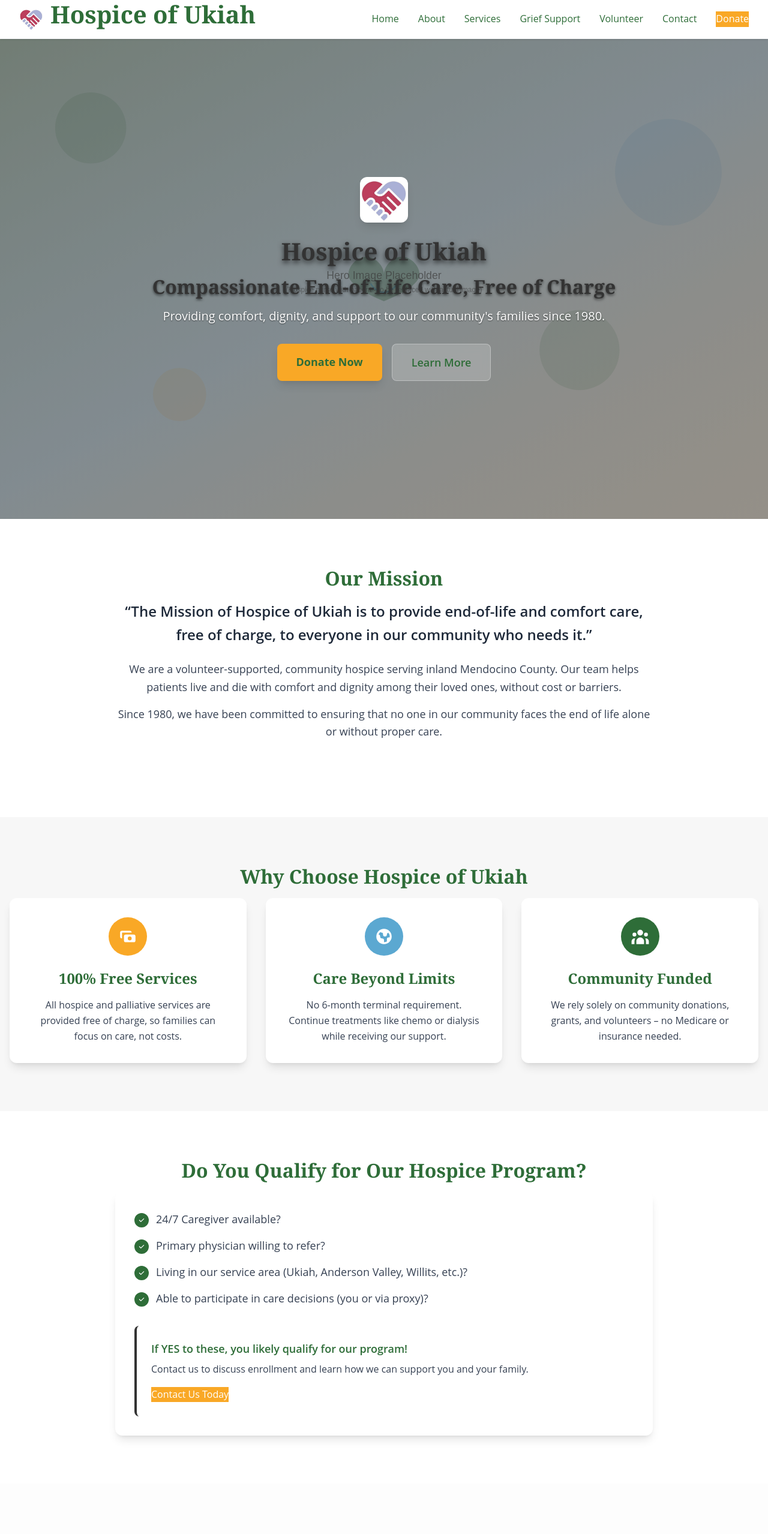
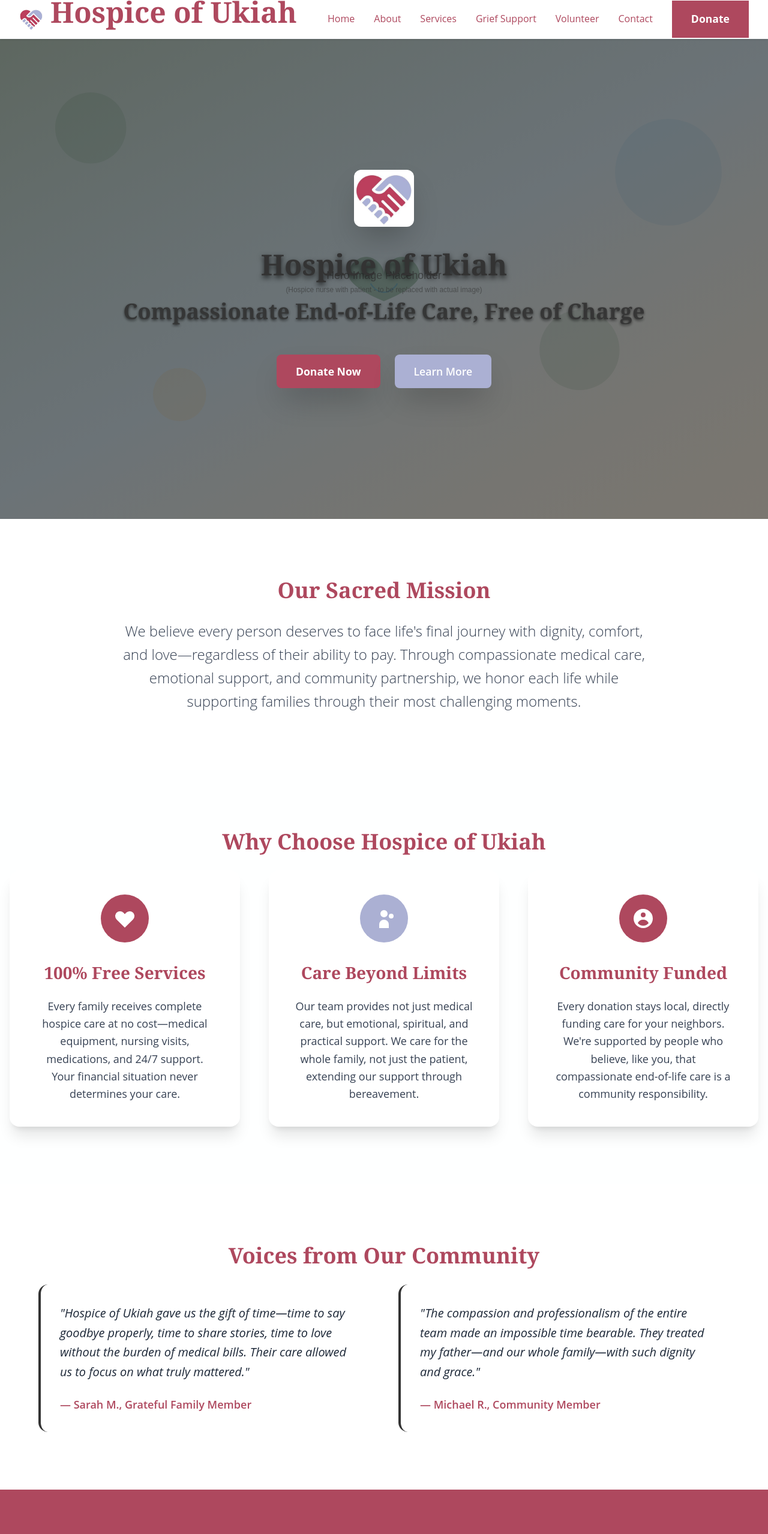
Before and after one commit to samuelmholley1/hospiceofukiah.org, a Next.js app: page / in a window 1280 px wide. Shown: the top 2557 px of the page at 60% size. Built offline with nearby package versions, Linux system fonts and the light colour scheme.

Commit message:
homepage update

```diff
--- a/src/app/globals.css
+++ b/src/app/globals.css
@@ -1,12 +1,12 @@
 @import "tailwindcss";
-@import url('https://fonts.googleapis.com/css2?family=Open+Sans:ital,wght@0,300..800;1,300..800&family=Playfair+Display:ital,wght@0,400..900;1,400..900&display=swap');
+@import url('https://fonts.googleapis.com/css2?family=Open+Sans:ital,wght@0,300..800;1,300..800&family=Merriweather:ital,wght@0,300;0,400;0,700;0,900;1,300;1,400;1,700;1,900&display=swap');
 
 :root {
-  /* Hospice of Ukiah Color Palette */
-  --primary: #2E6D38;      /* Forest Green */
-  --secondary: #5BA8D1;    /* Teal Blue */
-  --accent: #F9A826;       /* Goldenrod */
-  --neutral-bg: #F7F7F7;   /* Light neutral background */
+  /* Hospice of Ukiah Official Color Palette */
+  --primary: #ae485e;      /* Maroon Rose */
+  --secondary: #abb0d3;    /* Lavender */
+  --accent: #ae485e;       /* Using primary for accent */
+  --neutral-bg: #feffff;   /* Off-white neutral background */
   --text: #333333;         /* Charcoal text */
   --white: #ffffff;
 }
@@ -16,7 +16,7 @@ body {
   color: var(--text);
   font-family: 'Open Sans', system-ui, -apple-system, BlinkMacSystemFont, 'Segoe UI', Roboto, sans-serif;
   font-size: 16px;
-  line-height: 1.6;
+  line-height: 1.7;
   margin: 0;
   padding: 0;
 }
@@ -44,46 +44,58 @@ button {
 }
 
 .btn-primary {
-  background-color: var(--accent);
+  background-color: var(--primary);
   color: white;
+  font-weight: 700;
+  padding: 1rem 2rem;
+  font-size: 1.1rem;
 }
 
 .btn-primary:hover {
-  background-color: #E6971F; /* Slightly darker goldenrod */
+  background-color: #954055; /* Slightly darker maroon */
+  text-decoration: none;
 }
 
 .btn-secondary {
-  background-color: var(--primary);
+  background-color: var(--secondary);
   color: white;
+  font-weight: 600;
+  padding: 1rem 2rem;
+  font-size: 1.1rem;
 }
 
 .btn-secondary:hover {
-  background-color: #245A2D; /* Slightly darker forest green */
+  background-color: #9ba4c7; /* Slightly darker lavender */
+  text-decoration: none;
 }
 
 /* Typography */
 h1, h2, h3, h4, h5, h6 {
-  font-family: 'Playfair Display', Georgia, 'Times New Roman', serif;
+  font-family: 'Merriweather', Georgia, 'Times New Roman', serif;
   font-weight: 700;
   color: var(--text);
-  line-height: 1.2;
-  margin-bottom: 1rem;
+  line-height: 1.3;
+  margin-bottom: 1.5rem;
 }
 
 h1 {
-  font-size: 2.5rem;
+  font-size: 3rem;
+  font-weight: 900;
 }
 
 h2 {
-  font-size: 2rem;
+  font-size: 2.25rem;
+  font-weight: 700;
 }
 
 h3 {
-  font-size: 1.5rem;
+  font-size: 1.75rem;
+  font-weight: 700;
 }
 
 h4 {
-  font-size: 1.25rem;
+  font-size: 1.4rem;
+  font-weight: 600;
 }
 
 /* Utility classes */
@@ -111,19 +123,6 @@ h4 {
   background-color: var(--accent);
 }
 
-/* Text shadow utilities */
-.text-shadow-sm {
-  text-shadow: 0 1px 2px rgba(0, 0, 0, 0.5);
-}
-
-.text-shadow-md {
-  text-shadow: 0 2px 4px rgba(0, 0, 0, 0.6);
-}
-
-.text-shadow-lg {
-  text-shadow: 0 4px 8px rgba(0, 0, 0, 0.7);
-}
-
 /* Text shadow utilities for hero section */
 .text-shadow-sm {
   text-shadow: 0 1px 2px rgba(0, 0, 0, 0.5);
--- a/src/app/page.tsx
+++ b/src/app/page.tsx
@@ -4,50 +4,46 @@ export default function Home() {
   return (
     <div className="min-h-screen">
       {/* Hero Section */}
-      <section className="relative h-screen flex items-center justify-center bg-gradient-to-br from-primary/20 to-secondary/20">
-        {/* Background Image Placeholder */}
+      <section className="relative h-screen flex items-center justify-center bg-gradient-to-br from-primary/10 to-secondary/20">
+        {/* Background Image */}
         <div className="absolute inset-0 z-0">
           <Image
             src="/images/hero.svg"
-            alt="Hospice nurse with patient"
+            alt="Compassionate hospice care"
             fill
             className="object-cover"
             priority
           />
-          {/* Dark overlay for text readability */}
-          <div className="absolute inset-0 bg-black/40"></div>
+          <div className="absolute inset-0 bg-black/50"></div>
         </div>
 
         {/* Hero Content */}
         <div className="relative z-10 text-center text-white max-w-6xl mx-auto px-4">
-          <div className="flex justify-center mb-6">
+          <div className="flex justify-center mb-8">
             <Image
               src="/hospice-ukiah-icon.png"
               alt="Hospice of Ukiah"
-              width={80}
-              height={80}
-              className="rounded-xl shadow-lg"
+              width={100}
+              height={100}
+              className="rounded-xl shadow-2xl"
             />
           </div>
-          <h1 className="text-4xl md:text-6xl lg:text-7xl font-serif font-bold mb-6 text-shadow-lg">
+          <h1 className="text-5xl md:text-7xl lg:text-8xl font-serif font-black mb-8 text-shadow-lg">
             Hospice of Ukiah
           </h1>
-          <h2 className="text-2xl md:text-3xl lg:text-4xl font-light mb-4 text-shadow-md">
+          <h2 className="text-2xl md:text-4xl lg:text-5xl font-serif font-light mb-8 text-shadow-md opacity-95">
             Compassionate End-of-Life Care, Free of Charge
           </h2>
-          <p className="text-lg md:text-xl mb-8 max-w-3xl mx-auto text-shadow-sm">
-            Providing comfort, dignity, and support to our community&apos;s families since 1980.
-          </p>
-          <div className="flex flex-col sm:flex-row gap-4 justify-center">
+          <div className="flex flex-col sm:flex-row gap-6 justify-center mt-12">
             <a
               href="/donate"
-              className="bg-accent hover:bg-accent/90 text-white font-bold py-4 px-8 rounded-lg text-lg transition-all duration-200 shadow-lg hover:shadow-xl"
+              className="btn-primary text-xl px-10 py-4 rounded-lg shadow-2xl transform hover:scale-105 transition-all duration-300"
             >
               Donate Now
             </a>
             <a
-              href="#about"
-              className="bg-white/20 hover:bg-white/30 backdrop-blur-sm text-white font-semibold py-4 px-8 rounded-lg text-lg transition-all duration-200 border border-white/30"
+              href="/about"
+              className="btn-secondary text-xl px-10 py-4 rounded-lg shadow-2xl transform hover:scale-105 transition-all duration-300"
             >
               Learn More
             </a>
@@ -55,189 +51,134 @@ export default function Home() {
         </div>
       </section>
 
-      {/* Mission Statement/About Section */}
-      <section id="about" className="py-20 px-4 bg-white">
-        <div className="max-w-6xl mx-auto text-center">
-          <div className="mb-12">
-            <h2 className="text-3xl md:text-4xl font-serif font-bold text-primary mb-6">
-              Our Mission
-            </h2>
-            <p className="text-xl md:text-2xl font-semibold text-gray-800 mb-6 max-w-4xl mx-auto leading-relaxed">
-              &ldquo;The Mission of Hospice of Ukiah is to provide end-of-life and comfort care,
-              free of charge, to everyone in our community who needs it.&rdquo;
-            </p>
-            <div className="max-w-4xl mx-auto text-lg text-gray-700 leading-relaxed space-y-4">
-              <p>
-                We are a volunteer-supported, community hospice serving inland Mendocino County.
-                Our team helps patients live and die with comfort and dignity among their loved ones,
-                without cost or barriers.
+      {/* Mission Statement */}
+      <section className="py-24 px-4 bg-white">
+        <div className="max-w-5xl mx-auto text-center">
+          <h2 className="text-4xl md:text-5xl font-serif font-bold text-primary mb-8">
+            Our Sacred Mission
+          </h2>
+          <p className="text-xl md:text-2xl text-gray-700 leading-relaxed font-light max-w-4xl mx-auto">
+            We believe every person deserves to face life's final journey with dignity, comfort,
+            and love—regardless of their ability to pay. Through compassionate medical care,
+            emotional support, and community partnership, we honor each life while supporting
+            families through their most challenging moments.
+          </p>
+        </div>
+      </section>
+
+      {/* Why Choose Hospice of Ukiah */}
+      <section className="py-24 px-4 bg-neutral-bg">
+        <div className="max-w-7xl mx-auto">
+          <h2 className="text-4xl md:text-5xl font-serif font-bold text-primary mb-16 text-center">
+            Why Choose Hospice of Ukiah
+          </h2>
+
+          <div className="grid grid-cols-1 md:grid-cols-3 gap-12">
+            {/* 100% Free Services */}
+            <div className="bg-white rounded-2xl p-10 shadow-xl hover:shadow-2xl transition-shadow duration-300 text-center">
+              <div className="w-20 h-20 bg-primary rounded-full flex items-center justify-center mx-auto mb-8">
+                <svg className="w-10 h-10 text-white" fill="currentColor" viewBox="0 0 20 20">
+                  <path fillRule="evenodd" d="M3.172 5.172a4 4 0 015.656 0L10 6.343l1.172-1.171a4 4 0 115.656 5.656L10 17.657l-6.828-6.829a4 4 0 010-5.656z" clipRule="evenodd" />
+                </svg>
+              </div>
+              <h3 className="text-2xl md:text-3xl font-serif font-bold text-primary mb-6">
+                100% Free Services
+              </h3>
+              <p className="text-lg text-gray-700 leading-relaxed">
+                Every family receives complete hospice care at no cost—medical equipment,
+                nursing visits, medications, and 24/7 support. Your financial situation
+                never determines your care.
               </p>
-              <p>
-                Since 1980, we have been committed to ensuring that no one in our community
-                faces the end of life alone or without proper care.
+            </div>
+
+            {/* Care Beyond Limits */}
+            <div className="bg-white rounded-2xl p-10 shadow-xl hover:shadow-2xl transition-shadow duration-300 text-center">
+              <div className="w-20 h-20 bg-secondary rounded-full flex items-center justify-center mx-auto mb-8">
+                <svg className="w-10 h-10 text-white" fill="currentColor" viewBox="0 0 20 20">
+                  <path d="M13 6a3 3 0 11-6 0 3 3 0 016 0zM18 8a2 2 0 11-4 0 2 2 0 014 0zM14 15a4 4 0 00-8 0v3h8v-3z" />
+                </svg>
+              </div>
+              <h3 className="text-2xl md:text-3xl font-serif font-bold text-primary mb-6">
+                Care Beyond Limits
+              </h3>
+              <p className="text-lg text-gray-700 leading-relaxed">
+                Our team provides not just medical care, but emotional, spiritual, and
+                practical support. We care for the whole family, not just the patient,
+                extending our support through bereavement.
+              </p>
+            </div>
+
+            {/* Community Funded */}
+            <div className="bg-white rounded-2xl p-10 shadow-xl hover:shadow-2xl transition-shadow duration-300 text-center">
+              <div className="w-20 h-20 bg-primary rounded-full flex items-center justify-center mx-auto mb-8">
+                <svg className="w-10 h-10 text-white" fill="currentColor" viewBox="0 0 20 20">
+                  <path fillRule="evenodd" d="M18 10a8 8 0 11-16 0 8 8 0 0116 0zm-6-3a2 2 0 11-4 0 2 2 0 014 0zm-2 4a5 5 0 00-4.546 2.916A5.986 5.986 0 0010 16a5.986 5.986 0 004.546-2.084A5 5 0 0010 11z" clipRule="evenodd" />
+                </svg>
+              </div>
+              <h3 className="text-2xl md:text-3xl font-serif font-bold text-primary mb-6">
+                Community Funded
+              </h3>
+              <p className="text-lg text-gray-700 leading-relaxed">
+                Every donation stays local, directly funding care for your neighbors.
+                We're supported by people who believe, like you, that compassionate
+                end-of-life care is a community responsibility.
               </p>
             </div>
           </div>
         </div>
       </section>
 
-      {/* Why Choose Us / Features Section */}
-      <section className="py-20 px-4 bg-neutral-bg">
-        <div className="max-w-7xl mx-auto">
-          <h2 className="text-3xl md:text-4xl font-serif font-bold text-primary text-center mb-16">
-            Why Choose Hospice of Ukiah
+      {/* Testimonials */}
+      <section className="py-24 px-4 bg-white">
+        <div className="max-w-6xl mx-auto">
+          <h2 className="text-4xl md:text-5xl font-serif font-bold text-primary mb-16 text-center">
+            Voices from Our Community
           </h2>
-          <div className="grid grid-cols-1 md:grid-cols-3 gap-8">
-            {/* Feature 1 */}
-            <div className="bg-white rounded-xl p-8 shadow-lg hover:shadow-xl transition-shadow duration-200">
-              <div className="w-16 h-16 bg-accent rounded-full flex items-center justify-center mx-auto mb-6">
-                <svg className="w-8 h-8 text-white" fill="currentColor" viewBox="0 0 20 20">
-                  <path fillRule="evenodd" d="M4 4a2 2 0 00-2 2v4a2 2 0 002 2V6h10a2 2 0 00-2-2H4zm2 6a2 2 0 012-2h8a2 2 0 012 2v4a2 2 0 01-2 2H8a2 2 0 01-2-2v-4zm6 4a2 2 0 100-4 2 2 0 000 4z" clipRule="evenodd" />
-                  <path d="M12 12h.01v.01H12V12z" />
-                </svg>
-              </div>
-              <h3 className="text-xl font-bold text-primary mb-4 text-center">100% Free Services</h3>
-              <p className="text-gray-700 text-center leading-relaxed">
-                All hospice and palliative services are provided free of charge, so families
-                can focus on care, not costs.
-              </p>
+
+          <div className="grid grid-cols-1 md:grid-cols-2 gap-12">
+            <div className="bg-primary/5 rounded-2xl p-8 border-l-4 border-primary">
+              <blockquote className="text-xl italic text-gray-800 mb-6 leading-relaxed">
+                "Hospice of Ukiah gave us the gift of time—time to say goodbye properly,
+                time to share stories, time to love without the burden of medical bills.
+                Their care allowed us to focus on what truly mattered."
+              </blockquote>
+              <p className="text-lg font-semibold text-primary">— Sarah M., Grateful Family Member</p>
             </div>
 
-            {/* Feature 2 */}
-            <div className="bg-white rounded-xl p-8 shadow-lg hover:shadow-xl transition-shadow duration-200">
-              <div className="w-16 h-16 bg-secondary rounded-full flex items-center justify-center mx-auto mb-6">
-                <svg className="w-8 h-8 text-white" fill="currentColor" viewBox="0 0 20 20">
-                  <path fillRule="evenodd" d="M10 18a8 8 0 100-16 8 8 0 000 16zM4.332 8.027a6.012 6.012 0 011.912-2.706C6.512 5.73 6.974 6 7.5 6A1.5 1.5 0 019 7.5V8a2 2 0 004 0 2 2 0 011.523-1.943A5.977 5.977 0 0116 10c0 .34-.028.675-.083 1H15a2 2 0 00-2 2v2.197A5.973 5.973 0 0110 16v-2a2 2 0 00-2-2 2 2 0 01-2-2 2 2 0 00-1.668-1.973z" clipRule="evenodd" />
-                </svg>
-              </div>
-              <h3 className="text-xl font-bold text-primary mb-4 text-center">Care Beyond Limits</h3>
-              <p className="text-gray-700 text-center leading-relaxed">
-                No 6-month terminal requirement. Continue treatments like chemo or dialysis
-                while receiving our support.
-              </p>
-            </div>
-
-            {/* Feature 3 */}
-            <div className="bg-white rounded-xl p-8 shadow-lg hover:shadow-xl transition-shadow duration-200">
-              <div className="w-16 h-16 bg-primary rounded-full flex items-center justify-center mx-auto mb-6">
-                <svg className="w-8 h-8 text-white" fill="currentColor" viewBox="0 0 20 20">
-                  <path d="M13 6a3 3 0 11-6 0 3 3 0 016 0zM18 8a2 2 0 11-4 0 2 2 0 014 0zM14 15a4 4 0 00-8 0v3h8v-3zM6 8a2 2 0 11-4 0 2 2 0 014 0zM16 18v-3a5.972 5.972 0 00-.75-2.906A3.005 3.005 0 0119 15v3h-3zM4.75 12.094A5.973 5.973 0 004 15v3H1v-3a3 3 0 013.75-2.906z" />
-                </svg>
-              </div>
-              <h3 className="text-xl font-bold text-primary mb-4 text-center">Community Funded</h3>
-              <p className="text-gray-700 text-center leading-relaxed">
-                We rely solely on community donations, grants, and volunteers – no Medicare
-                or insurance needed.
-              </p>
+            <div className="bg-secondary/5 rounded-2xl p-8 border-l-4 border-secondary">
+              <blockquote className="text-xl italic text-gray-800 mb-6 leading-relaxed">
+                "The compassion and professionalism of the entire team made an impossible
+                time bearable. They treated my father—and our whole family—with such dignity
+                and grace."
+              </blockquote>
+              <p className="text-lg font-semibold text-primary">— Michael R., Community Member</p>
             </div>
           </div>
         </div>
       </section>
 
-      {/* Do You Qualify Section */}
-      <section className="py-20 px-4 bg-white">
-        <div className="max-w-4xl mx-auto">
-          <h2 className="text-3xl md:text-4xl font-serif font-bold text-primary text-center mb-12">
-            Do You Qualify for Our Hospice Program?
+      {/* Donate Call-to-Action Strip */}
+      <section className="py-20 px-4 bg-primary text-white">
+        <div className="max-w-6xl mx-auto text-center">
+          <h2 className="text-4xl md:text-5xl font-serif font-bold mb-8">
+            Your Gift Transforms Lives
           </h2>
-          <div className="bg-neutral-bg rounded-xl p-8 shadow-lg">
-            <div className="space-y-4 mb-8">
-              <div className="flex items-start space-x-3">
-                <div className="w-6 h-6 bg-primary rounded-full flex items-center justify-center flex-shrink-0 mt-1">
-                  <svg className="w-3 h-3 text-white" fill="currentColor" viewBox="0 0 20 20">
-                    <path fillRule="evenodd" d="M16.707 5.293a1 1 0 010 1.414l-8 8a1 1 0 01-1.414 0l-4-4a1 1 0 011.414-1.414L8 12.586l7.293-7.293a1 1 0 011.414 0z" clipRule="evenodd" />
-                  </svg>
-                </div>
-                <p className="text-lg text-gray-700">24/7 Caregiver available?</p>
-              </div>
-              <div className="flex items-start space-x-3">
-                <div className="w-6 h-6 bg-primary rounded-full flex items-center justify-center flex-shrink-0 mt-1">
-                  <svg className="w-3 h-3 text-white" fill="currentColor" viewBox="0 0 20 20">
-                    <path fillRule="evenodd" d="M16.707 5.293a1 1 0 010 1.414l-8 8a1 1 0 01-1.414 0l-4-4a1 1 0 011.414-1.414L8 12.586l7.293-7.293a1 1 0 011.414 0z" clipRule="evenodd" />
-                  </svg>
-                </div>
-                <p className="text-lg text-gray-700">Primary physician willing to refer?</p>
-              </div>
-              <div className="flex items-start space-x-3">
-                <div className="w-6 h-6 bg-primary rounded-full flex items-center justify-center flex-shrink-0 mt-1">
-                  <svg className="w-3 h-3 text-white" fill="currentColor" viewBox="0 0 20 20">
-                    <path fillRule="evenodd" d="M16.707 5.293a1 1 0 010 1.414l-8 8a1 1 0 01-1.414 0l-4-4a1 1 0 011.414-1.414L8 12.586l7.293-7.293a1 1 0 011.414 0z" clipRule="evenodd" />
-                  </svg>
-                </div>
-                <p className="text-lg text-gray-700">Living in our service area (Ukiah, Anderson Valley, Willits, etc.)?</p>
-              </div>
-              <div className="flex items-start space-x-3">
-                <div className="w-6 h-6 bg-primary rounded-full flex items-center justify-center flex-shrink-0 mt-1">
-                  <svg className="w-3 h-3 text-white" fill="currentColor" viewBox="0 0 20 20">
-                    <path fillRule="evenodd" d="M16.707 5.293a1 1 0 010 1.414l-8 8a1 1 0 01-1.414 0l-4-4a1 1 0 011.414-1.414L8 12.586l7.293-7.293a1 1 0 011.414 0z" clipRule="evenodd" />
-                  </svg>
-                </div>
-                <p className="text-lg text-gray-700">Able to participate in care decisions (you or via proxy)?</p>
-              </div>
-            </div>
-            <div className="bg-white rounded-lg p-6 border-l-4 border-accent">
-              <p className="text-lg font-semibold text-primary mb-2">
-                If YES to these, you likely qualify for our program!
-              </p>
-              <p className="text-gray-700 mb-4">
-                Contact us to discuss enrollment and learn how we can support you and your family.
-              </p>
-              <a
-                href="/contact"
-                className="btn-primary hover:no-underline inline-block"
-              >
-                Contact Us Today
-              </a>
-            </div>
-          </div>
-        </div>
-      </section>
-
-      {/* Impact/Testimonial Section */}
-      <section className="py-20 px-4 bg-gradient-to-r from-secondary/10 to-primary/10 relative">
-        <div className="absolute inset-0 bg-white/80"></div>
-        <div className="relative z-10 max-w-4xl mx-auto text-center">
-          <h2 className="text-3xl md:text-4xl font-serif font-bold text-primary mb-12">
-            Making a Difference in Our Community
-          </h2>
-          <div className="bg-white rounded-xl p-8 md:p-12 shadow-lg">
-            <svg className="w-12 h-12 text-secondary mx-auto mb-6" fill="currentColor" viewBox="0 0 20 20">
-              <path fillRule="evenodd" d="M3 17a1 1 0 011-1h12a1 1 0 110 2H4a1 1 0 01-1-1zM6.293 6.707a1 1 0 010-1.414l3-3a1 1 0 011.414 0l3 3a1 1 0 01-1.414 1.414L11 5.414V13a1 1 0 11-2 0V5.414L7.707 6.707a1 1 0 01-1.414 0z" clipRule="evenodd" />
-            </svg>
-            <blockquote className="text-xl md:text-2xl italic text-gray-800 mb-6 leading-relaxed">
-              &ldquo;We couldn&apos;t have cared for Dad at home without Hospice of Ukiah.
-              Their nurses and volunteers were a blessing during the most difficult time of our lives.&rdquo;
-            </blockquote>
-            <cite className="text-lg text-primary font-semibold">
-              — Local Family
-            </cite>
-          </div>
-        </div>
-      </section>
-
-      {/* Call to Action Banner */}
-      <section className="py-20 px-4 bg-primary text-white">
-        <div className="max-w-4xl mx-auto text-center">
-          <h2 className="text-3xl md:text-4xl font-serif font-bold mb-6">
-            Ready to Make a Difference?
-          </h2>
-          <p className="text-xl mb-8 max-w-3xl mx-auto leading-relaxed">
-            Your support ensures no one in our community faces the end of life alone.
-            Whether through donations or volunteering, you can help us continue our mission
-            of providing compassionate care to those who need it most.
+          <p className="text-xl md:text-2xl font-light mb-12 max-w-4xl mx-auto opacity-95">
+            Every donation ensures another family receives compassionate, dignified end-of-life care
+            without financial worry. Your generosity makes miracles possible when they're needed most.
           </p>
-          <div className="flex flex-col sm:flex-row gap-4 justify-center">
+          <div className="flex flex-col sm:flex-row gap-6 justify-center">
             <a
               href="/donate"
-              className="bg-accent hover:bg-accent/90 text-white font-bold py-4 px-8 rounded-lg text-lg transition-all duration-200 shadow-lg hover:shadow-xl"
+              className="bg-white text-primary font-bold text-xl px-12 py-4 rounded-lg hover:bg-gray-50 transition-all duration-300 transform hover:scale-105 shadow-2xl"
             >
-              Donate Now
+              Make a Donation
             </a>
             <a
               href="/volunteer"
-              className="bg-white/20 hover:bg-white/30 backdrop-blur-sm text-white font-semibold py-4 px-8 rounded-lg text-lg transition-all duration-200 border border-white/30"
+              className="bg-secondary text-white font-bold text-xl px-12 py-4 rounded-lg hover:bg-secondary/90 transition-all duration-300 transform hover:scale-105 shadow-2xl"
             >
-              Volunteer With Us
+              Volunteer with Us
             </a>
           </div>
         </div>
--- a/tailwind.config.js
+++ b/tailwind.config.js
@@ -8,15 +8,15 @@ module.exports = {
   theme: {
     extend: {
       colors: {
-        primary: '#2E6D38',      // Forest Green
-        secondary: '#5BA8D1',    // Teal Blue
-        accent: '#F9A826',       // Goldenrod
-        'neutral-bg': '#F7F7F7', // Light neutral background
+        primary: '#ae485e',      // Maroon Rose (official brand)
+        secondary: '#abb0d3',    // Lavender (official brand)
+        accent: '#ae485e',       // Using primary for accent
+        'neutral-bg': '#feffff', // Off-white neutral background
         text: '#333333',         // Charcoal text
       },
       fontFamily: {
         sans: ['Open Sans', 'system-ui', '-apple-system', 'BlinkMacSystemFont', 'Segoe UI', 'Roboto', 'sans-serif'],
-        serif: ['Playfair Display', 'Georgia', 'Times New Roman', 'serif'],
+        serif: ['Merriweather', 'Georgia', 'Times New Roman', 'serif'],
       },
     },
   },
```
